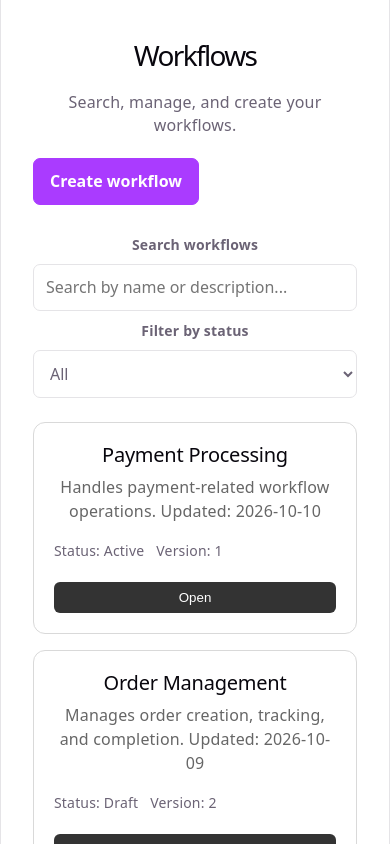
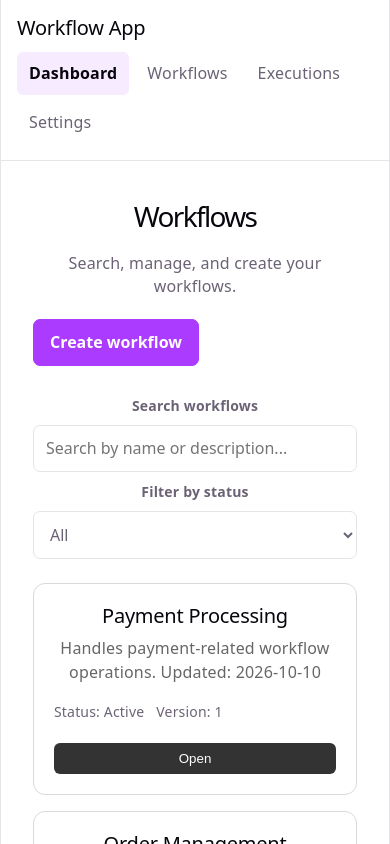
Before and after one commit to SLBytes15/workflow-orchestration-engine, a React (Vite) app in the folder frontend/: page / in a window 390 px wide. Shown: the top 844 px of the page. Built offline with nearby package versions, Linux system fonts and the light colour scheme.

Commit message:
Integrate sidebar and responsive app layout

```diff
--- a/frontend/src/App.css
+++ b/frontend/src/App.css
@@ -204,3 +204,19 @@
     font-size: 28px;
   }
 }
+
+.app-layout {
+  display: flex;
+  min-height: 100vh;
+}
+
+.app {
+  flex: 1;
+  min-width: 0;
+}
+
+@media (max-width: 600px) {
+  .app-layout {
+    flex-direction: column;
+  }
+}
--- a/frontend/src/App.tsx
+++ b/frontend/src/App.tsx
@@ -1,14 +1,17 @@
-
 import WorkflowsPage from './pages/WorkflowsPage'
+import Sidebar from './components/layout/Sidebar'
 import NodePreview from './components/workflow/nodes/NodePreview'
 import './App.css'
 
 function App() {
   return (
-    <main className="app">
-      <WorkflowsPage />
-      <NodePreview />
-    </main>
+    <div className="app-layout">
+      <Sidebar />
+      <main className="app">
+        <WorkflowsPage />
+        <NodePreview />
+      </main>
+    </div>
   )
 }
 
```
